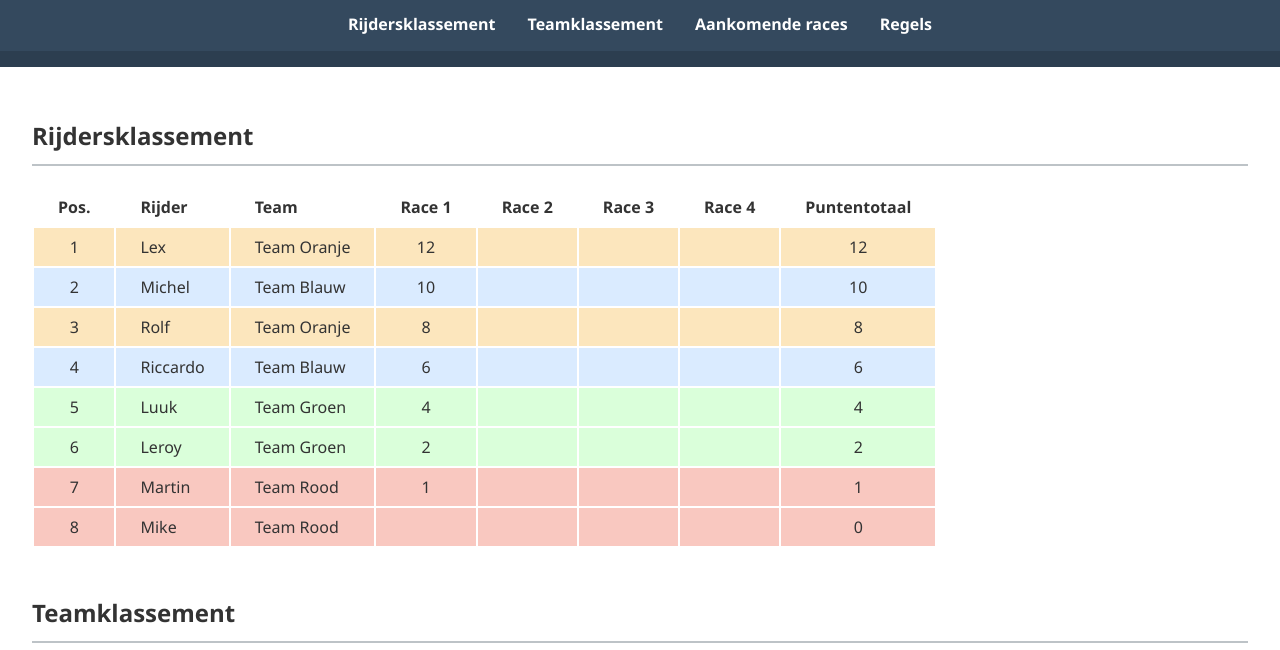
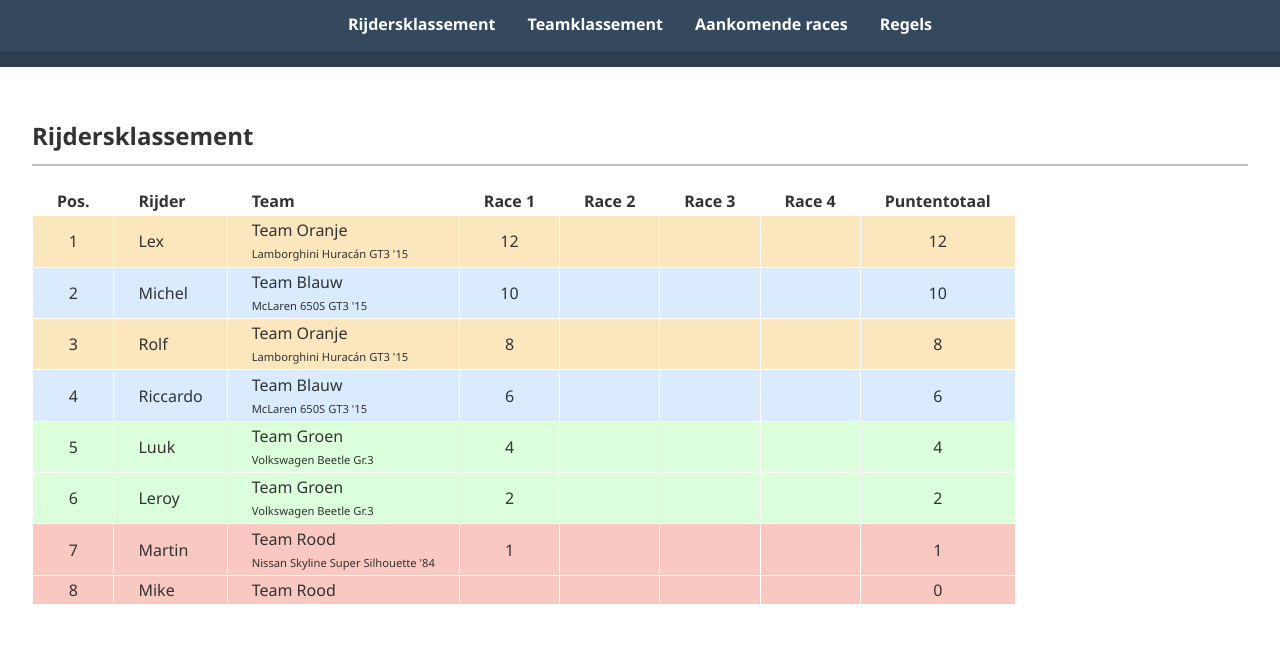
Before and after one commit to realrolfje/granturismo, a plain HTML site: page index.html in a window 1280 px wide. Shown: the part 62-712 px from the top of the page. Drawn offline with Linux system fonts and the light colour scheme.

Commit message:
Car names

```diff
--- a/script.js
+++ b/script.js
@@ -92,7 +92,15 @@ function displayDriverStandings(drivers) {
 
         // Team Name
         const teamCell = document.createElement('td');
-        teamCell.textContent = driver.team;
+
+        const carName = document.createElement('span')
+        carName.classList.add("carname")
+        carName.textContent = driver.car
+
+        teamCell.innerText = driver.team
+        teamCell.appendChild(document.createElement('br'))
+        teamCell.appendChild(carName)
+
         teamCell.setAttribute('data-label', 'Team');
         row.appendChild(teamCell);
 
--- a/standings.json
+++ b/standings.json
@@ -3,21 +3,25 @@
       {
         "name": "Riccardo",
         "team": "Team Blauw",
+        "car" : "McLaren 650S GT3 '15",
         "points_per_race": [ 6, null, null, null]
       },
       {
         "name": "Martin",
         "team": "Team Rood",
+        "car" : "Nissan Skyline Super Silhouette '84",
         "points_per_race": [ 1, null, null, null]
       },
       {
         "name": "Leroy",
         "team": "Team Groen",
+        "car" : "Volkswagen Beetle Gr.3",
         "points_per_race": [ 2, null, null, null]
       },
       {
         "name": "Luuk",
         "team": "Team Groen",
+        "car" : "Volkswagen Beetle Gr.3",
         "points_per_race": [ 4, null, null, null]
       },
       {
@@ -28,16 +32,19 @@
       {
         "name": "Michel",
         "team": "Team Blauw",
+        "car" : "McLaren 650S GT3 '15",
         "points_per_race": [10, null, null, null]
       },
       {
         "name": "Lex",
         "team": "Team Oranje",
+        "car" : "Lamborghini Huracán GT3 '15",
         "points_per_race": [12, null, null, null]
       },
       {
         "name": "Rolf",
         "team": "Team Oranje",
+        "car" : "Lamborghini Huracán GT3 '15",
         "points_per_race": [ 8, null, null, null]
       }
     ]
--- a/styles.css
+++ b/styles.css
@@ -168,10 +168,16 @@ footer p {
     background-color: rgb(218, 235, 255) !important;
 }
 
+
 /* Adjust spacing for schedule section */
 #schedule-container {
     margin-top: 1em;
 }
+
+table {
+    border-spacing: 0.08em;
+}
+
 
 tbody tr:nth-child(odd) {
     background-color: #f9f9f9;
@@ -183,9 +189,15 @@ tbody tr:hover {
     /* Light blue-gray */
 }
 
+
+
 th, td {
-    padding: 0.5em 1.5em;
+    padding: 0.2em 1.5em;
     text-wrap: nowrap;
     text-align: left;
     /* Decrease vertical padding, increase horizontal padding */
 }
+
+.carname {
+    font-size: 0.7em !important;
+}
```
